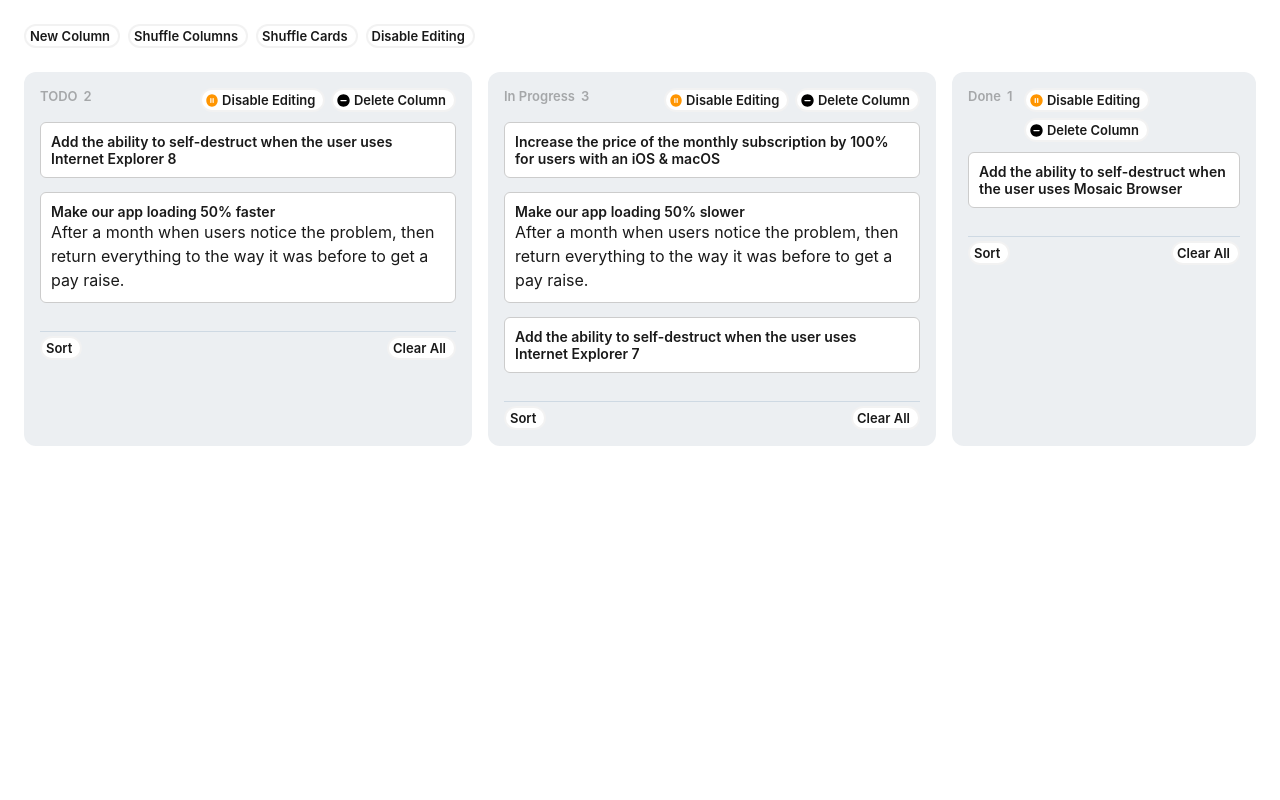
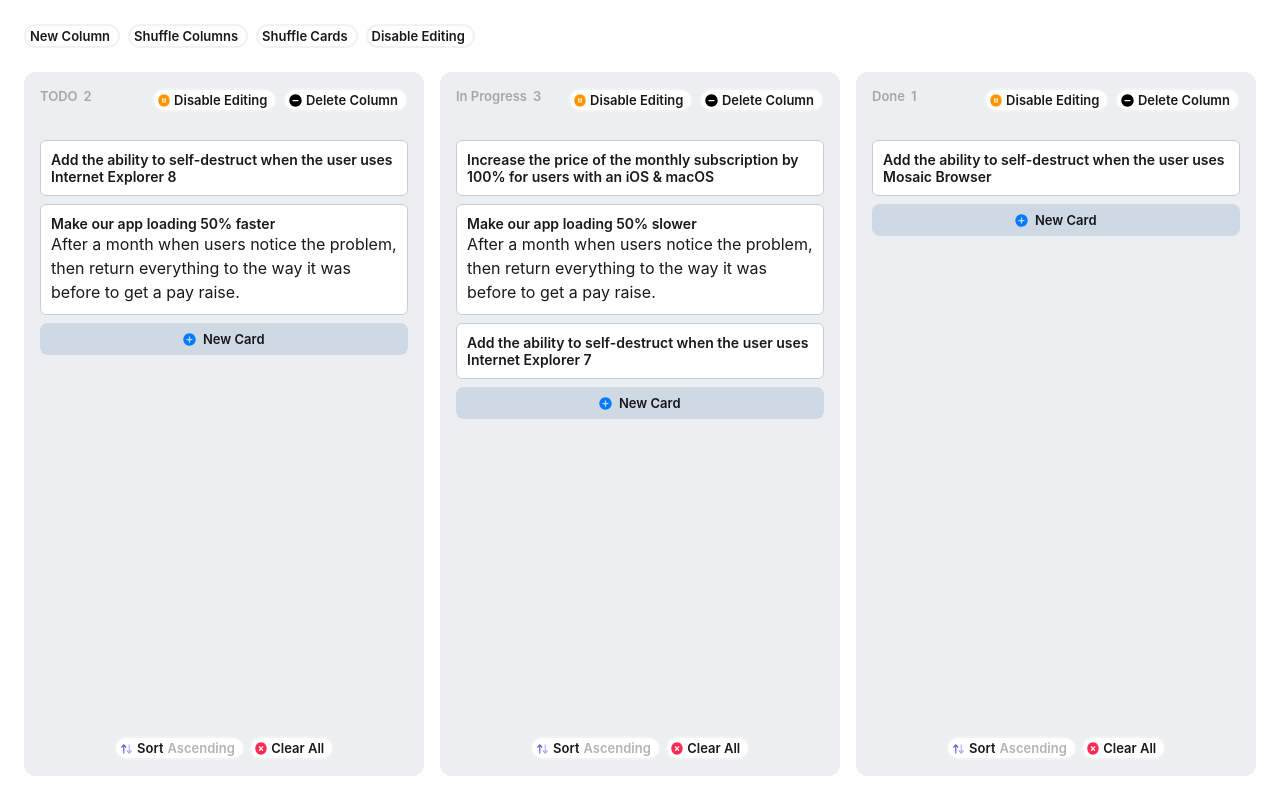
Before and after one commit to MrPinacolada/brbTest, a Vue app: page / in a window 1280 px wide. Built offline with nearby package versions, Linux system fonts and the light colour scheme; the HTML template or start-up script is replaced by a standard one.

Commit message:
deal with col

```diff
--- a/src/App.vue
+++ b/src/App.vue
@@ -22,5 +22,7 @@ main {
   display: flex;
   align-items: center;
   justify-content: center;
+  height: 100dvh;
+  width: 100dvw;
 }
 </style>
--- a/src/assets/styles/colors.scss
+++ b/src/assets/styles/colors.scss
@@ -1,6 +1,6 @@
 :root {
     --gray-1: rgb(236, 239, 242);
-    --gray-2: #ced9e3;
+    --gray-2: rgb(206, 217, 227);
     --gray-3: rgba(0, 0, 0, 0.3);
     --gray-4: rgba(0, 0, 0, 0.15);
     --black-base: rgba(0, 0, 0, 0.9);
--- a/src/components/Board.vue
+++ b/src/components/Board.vue
@@ -91,6 +91,7 @@ function clearColumnCards(columnId: string) {
 
 function sortColumnCards(columnId: string) {
   const col = columns.value.find((c) => c.id === columnId);
+  console.log('col: ', col);
   if (col)
     col.cards.sort((a, b) => a.createdAt.getTime() - b.createdAt.getTime());
 }
@@ -108,6 +109,7 @@ function moveCardBetweenColumns(fromId: string, toId: string, card: Card) {
   gap: 24px;
   width: 100%;
   max-width: 1400px;
+  height: 100%
 }
 
 .board-actions {
@@ -120,5 +122,6 @@ function moveCardBetweenColumns(fromId: string, toId: string, card: Card) {
   display: flex;
   gap: 16px;
   overflow-x: auto;
+  height: 100%
 }
 </style>
--- a/src/components/BoardCard.vue
+++ b/src/components/BoardCard.vue
@@ -9,7 +9,9 @@
     @dblclick="startEditing"
   >
     <template v-if="!isEditing">
-      <p class="text-bold text-black-base text-body-1">{{ card.title || "Untitled Card" }}</p>
+      <p class="text-bold text-black-base text-body-1">
+        {{ card.title || "Untitled Card" }}
+      </p>
       <p v-if="card.description">{{ card.description }}</p>
     </template>
 
@@ -17,7 +19,7 @@
       <div class="editable-fields">
         <div
           class="editable text-bold text-black-base text-body-1"
-          contenteditable
+          :contenteditable="!props.disabled"
           ref="titleRef"
           @input="onInput"
           @keydown.enter.prevent="save"
@@ -26,7 +28,7 @@
         </div>
         <div
           class="editable text-bold text-black-base text-body-1"
-          contenteditable
+          :contenteditable="!props.disabled"
           ref="descRef"
           @input="onInput"
           @keydown.enter.prevent
@@ -50,6 +52,7 @@ import { dragManager } from "@/modules/board/services/dummiDrag";
 const props = defineProps<{
   card: Card;
   columnId: string;
+  disabled?: boolean;
 }>();
 
 const emit = defineEmits<{
@@ -79,6 +82,7 @@ const onInput = () => {
 };
 
 const startEditing = () => {
+  if (props.disabled) return;
   isEditing.value = true;
   nextTick(() => {
     titleRef.value?.focus();
@@ -122,7 +126,6 @@ const handleDragEnd = () => {
   border: 1px solid #ccc;
   border-radius: 6px;
   padding: 10px;
-  margin-bottom: 8px;
   cursor: grab;
   transition: box-shadow 0.2s;
   user-select: none;
@@ -135,8 +138,6 @@ const handleDragEnd = () => {
   &:hover {
     background: #f9f9f9;
   }
-
-
 
   .editable-fields {
     display: flex;
@@ -156,8 +157,6 @@ const handleDragEnd = () => {
     }
   }
 
-
-
   .actions {
     display: flex;
     gap: 8px;
--- a/src/components/BoardColumn.vue
+++ b/src/components/BoardColumn.vue
@@ -1,6 +1,5 @@
 <template>
   <div class="column" @dragover.prevent @drop="handleDrop">
-    <!-- Header -->
     <div class="column__header">
       <div class="column__title-group">
         <span
@@ -19,17 +18,24 @@
 
       <div class="column__header-actions">
         <ChipButton
-          :label="isEditingDisabledEffective ?'Unlock Column': 'Disable Editing' "
+          :label="
+            isEditingDisabledEffective ? 'Unlock Column' : 'Disable Editing'
+          "
           :icon="isEditingDisabledEffective ? 'play' : 'pause'"
           @click="toggleEditing"
         />
-        <ChipButton label="Delete Column" icon="stop" @click="emitDelete" />
+        <ChipButton
+          label="Delete Column"
+          :disabled="isEditingDisabledEffective"
+          icon="stop"
+          @click="emitDelete"
+        />
       </div>
     </div>
 
     <div class="column__cards">
       <BoardCard
-        v-for="card in column.cards"
+        v-for="card in sortedCards"
         :key="card.id"
         :card="card"
         :columnId="column.id"
@@ -37,13 +43,28 @@
         @update-card="updateCard"
         @remove-card="removeCard"
       />
+
+      <AddNewCard :disabled="isEditingDisabledEffective" @add="addCard" />
     </div>
 
-    <AddNewCard :disabled="isEditingDisabledEffective" @add="addCard" />
+    <div class="column__footer">
+      <ChipButton
+        label="Sort"
+        :icon="sortDirection === 'asc' ? 'sortA' : 'sortD'"
+        :disabled="isEditingDisabledEffective"
+        @click="toggleSortDirection"
+      >
+        <template #sub-label>
+          <p v-if="!isEditingDisabledEffective" class="text-gray-3 text-bold text-body-2">{{sortDirection==='desc' ? 'Descending':'Ascending'}}</p>
+        </template>
+      </ChipButton>
 
-    <div class="column__footer">
-      <ChipButton label="Sort" @click="$emit('sort-cards', column.id)" />
-      <ChipButton label="Clear All" @click="clearCards" />
+      <ChipButton
+        label="Clear All"
+        :disabled="isEditingDisabledEffective"
+        icon="clear"
+        @click="clearCards"
+      />
     </div>
   </div>
 </template>
@@ -75,14 +96,26 @@ const emit = defineEmits<{
 }>();
 
 const titleRef = ref<HTMLElement | null>(null);
+const sortDirection = ref<"asc" | "desc">("asc");
+const sortedCards = computed(() => {
+  return [...props.column.cards].sort((a, b) => {
+    const aTime = a.createdAt.getTime();
+    const bTime = b.createdAt.getTime();
+    return sortDirection.value === "asc" ? aTime - bTime : bTime - aTime;
+  });
+});
 
 const localEditgDisabled = ref(props.isEditingDisabled);
 const isEditingDisabledEffective = computed(() => {
-  return props.isEditingDisabled || localEditgDisabled.value
-})
+  return props.isEditingDisabled || localEditgDisabled.value;
+});
 
 function updateCard(card: Card) {
   emit("update-card", props.column.id, card);
+}
+
+function toggleSortDirection() {
+  sortDirection.value = sortDirection.value === "asc" ? "desc" : "asc";
 }
 
 function removeCard(cardId: string) {
@@ -135,18 +168,35 @@ watch(
 .column {
   background: var(--gray-1);
   border-radius: 12px;
-  padding: 16px;
-  min-width: 280px;
-  max-width: 448px;
+  padding: 0;
+  width: 448px;
   display: flex;
   flex-direction: column;
-  gap: 10px;
+  height: 100%;
+  overflow: hidden;
+
+  &__header,
+  &__footer {
+    position: sticky;
+    background-color: var(--gray-1);
+    z-index: 2;
+    padding: 16px;
+  }
 
   &__header {
+    top: 0;
     display: flex;
     justify-content: space-between;
     align-items: flex-start;
     gap: 12px;
+  }
+
+  &__footer {
+    bottom: 0;
+    display: flex;
+    justify-content: center;
+    gap: 4px;
+    margin-top: auto;
   }
 
   &__title-group {
@@ -174,17 +224,12 @@ watch(
   }
 
   &__cards {
+    flex: 1;
+    overflow-y: auto;
+    padding: 12px 16px;
     display: flex;
     flex-direction: column;
-    gap: 6px;
-  }
-
-  &__footer {
-    display: flex;
-    justify-content: space-between;
-    align-items: center;
-    padding-top: 4px;
-    border-top: 1px solid var(--gray-2);
+    gap: 8px;
   }
 }
 </style>
--- a/src/components/additionals/AddNewCard.vue
+++ b/src/components/additionals/AddNewCard.vue
@@ -1,13 +1,64 @@
 <template>
-    <div>
-
-    </div>
+  <button class="add-button" :disabled="disabled" @click="addCard">
+    <span class="add-button__content">
+      <img :src="addIcon" alt="add" />
+      <p class="text-bold text-body-2">New Card</p>
+    </span>
+  </button>
 </template>
 
 <script setup lang="ts">
+import { Card } from '@/modules/board/models/card'
+import addIconUrl from '@/assets/icons/add.svg'
 
+defineProps<{
+  disabled?: boolean
+}>()
+
+const emit = defineEmits<{
+  (e: 'add', card: Card): void
+}>()
+
+const addIcon = addIconUrl
+
+function addCard() {
+  const newCard = new Card()
+  emit('add', newCard)
+}
 </script>
 
 <style scoped lang="scss">
+.add-button {
+  display: flex;
+  align-items: center;
+  justify-content: center;
+  width: 100%;
+  height: 32px;
+  padding: 12px;
+  background-color: var(--gray-2);
+  border-radius: 8px;
+  transition: background-color 0.2s ease;
 
+  &:hover:not(:disabled) {
+    background-color: var(--gray-3);
+    cursor: pointer;
+  }
+
+  &:disabled {
+    opacity: 0.5;
+    cursor: not-allowed;
+  }
+
+  &__content {
+    display: flex;
+    align-items: center;
+    gap: 7px;
+
+    img {
+      max-width: 13.33px;
+      max-height: 13.33px;
+      margin-bottom: -2px;
+    }
+  }
+}
 </style>
--- a/src/components/additionals/ChipButton.vue
+++ b/src/components/additionals/ChipButton.vue
@@ -1,5 +1,9 @@
 <template>
-  <button class="chip-button" v-bind="$attrs">
+  <button
+    class="chip-button"
+    :class="[props.disabled ? `chip-button--disabled` : '']"
+    @click="handleClick"
+  >
     <img
       v-if="props.icon"
       :src="getIconSrc(props.icon)"
@@ -7,6 +11,7 @@
       alt="img"
     />
     <p class="text-black-base text-bold text-body-2">{{ props.label }}</p>
+    <slot name="sub-label"/>
   </button>
 </template>
 
@@ -14,13 +19,20 @@
 interface Props {
   label: string;
   icon?: string;
+  disabled?: boolean;
 }
 
 const props = defineProps<Props>();
+const emit = defineEmits(["click"]);
 
 const getIconSrc = (name?: string): string | undefined => {
   if (!name) return undefined;
   return new URL(`../../assets/icons/${name}.svg`, import.meta.url).href;
+};
+
+const handleClick = () => {
+  if (props.disabled) return;
+  emit("click");
 };
 </script>
 
@@ -47,5 +59,9 @@ const getIconSrc = (name?: string): string | undefined => {
     max-height: 13.33px;
     margin-bottom: -2px;
   }
+  &--disabled {
+    opacity: 0.5;
+    cursor: not-allowed;
+  }
 }
 </style>
--- a/src/modules/board/models/card.ts
+++ b/src/modules/board/models/card.ts
@@ -8,6 +8,12 @@ export class Card {
     this.id = crypto.randomUUID()
     this.title = title
     this.description = description
-    this.createdAt = new Date()
+
+    //для тестов
+    const offsetMinutes = Math.floor(Math.random() * 17) - 2
+    const offsetMs = offsetMinutes * 60 * 1000
+    //для тестов
+
+    this.createdAt = new Date(Date.now() + offsetMs)
   }
 }
```
